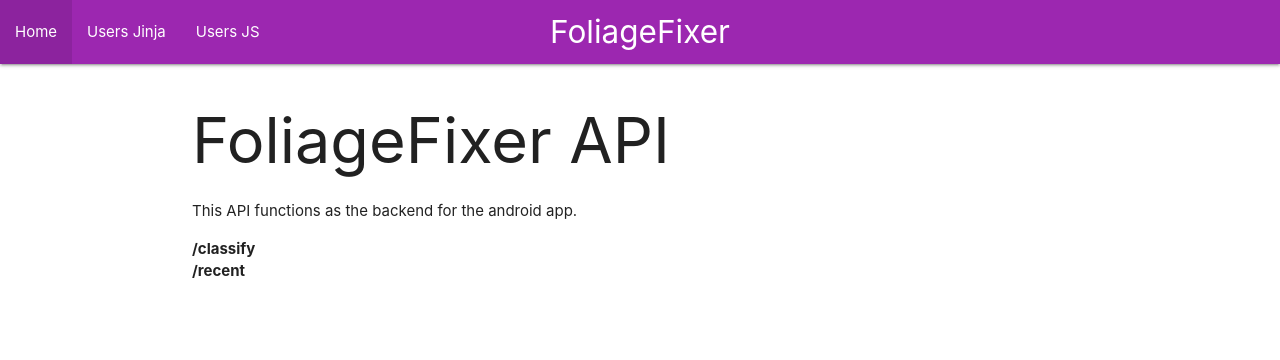
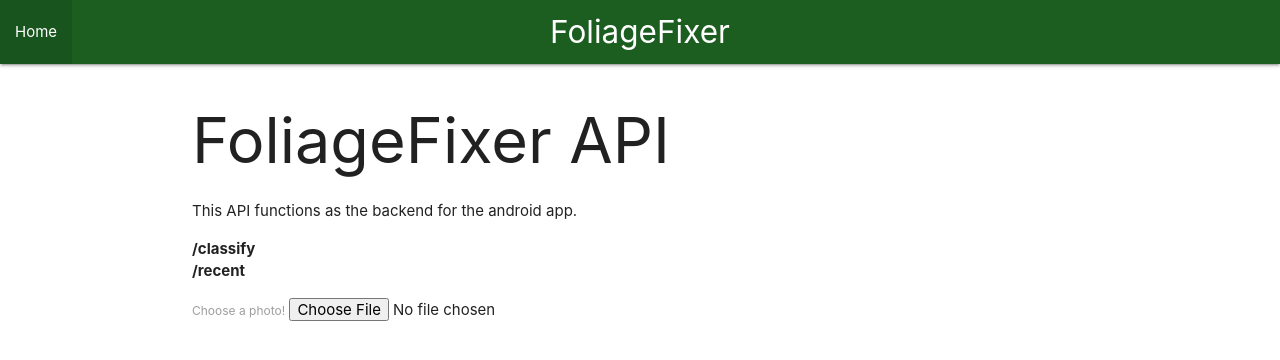
Before and after one commit to Funky-UWI/FoliageFixerBackend, a Flask app: page / in a window 1280 px wide. Shown: the top 360 px of the page. Run offline with Flask 3, Linux system fonts and the light colour scheme; parts of the project's set-up code (start-up, migrations or seed data) failed here and were passed over.

Commit message:
update UI

```diff
--- a/App/templates/index.html
+++ b/App/templates/index.html
@@ -15,4 +15,12 @@
             <b>/recent</b>
         </li>
     </ul>
+
+    <form action="/classify" method="post">
+
+    </form>
+
+    <label for="photo">Choose a photo!</label>
+    <input type="file" id="photo" name="photo" accept=" image/*">
+
 {% endblock %}
--- a/App/templates/layout.html
+++ b/App/templates/layout.html
@@ -12,15 +12,13 @@
     <title>{% block title %}{% endblock %}</title>
 
   </head>
-  <body>
-    <nav class="purple">
+  <body class="white">
+    <nav class="green darken-4">
       <div class="nav-wrapper">
         <a href="#!" class="brand-logo center">{% block page %}{% endblock %}</a>
         <div class="nav-wrapper">
             <ul id="nav-mobile" class="left">
                 <li><a href="/">Home</a></li>
-                <li><a href="/users">Users Jinja</a></li>
-                <li><a href="/static/users">Users JS</a></li>
             </ul>
         </div>
       </div>
--- a/requirements.txt
+++ b/requirements.txt
@@ -14,8 +14,11 @@ pytest==7.0.1
 python-dotenv==0.21.1
 Flask-JWT-Extended==4.4.4
 Flask-Migrate==3.1.0
-torch==2.0.0
+https://download.pytorch.org/whl/cpu/torch-2.0.0%2Bcpu-cp39-cp39-linux_x86_64.whl
+https://download.pytorch.org/whl/cpu/torchvision-0.15.1%2Bcpu-cp39-cp39-linux_x86_64.whl
+# torch==2.0.0
 segmentation-models-pytorch==0.3.2
 pyrebase4==4.6.0
 firebase_admin==6.1.0
 cryptography==40.0.1
+requests-toolbelt==0.10.1
```
